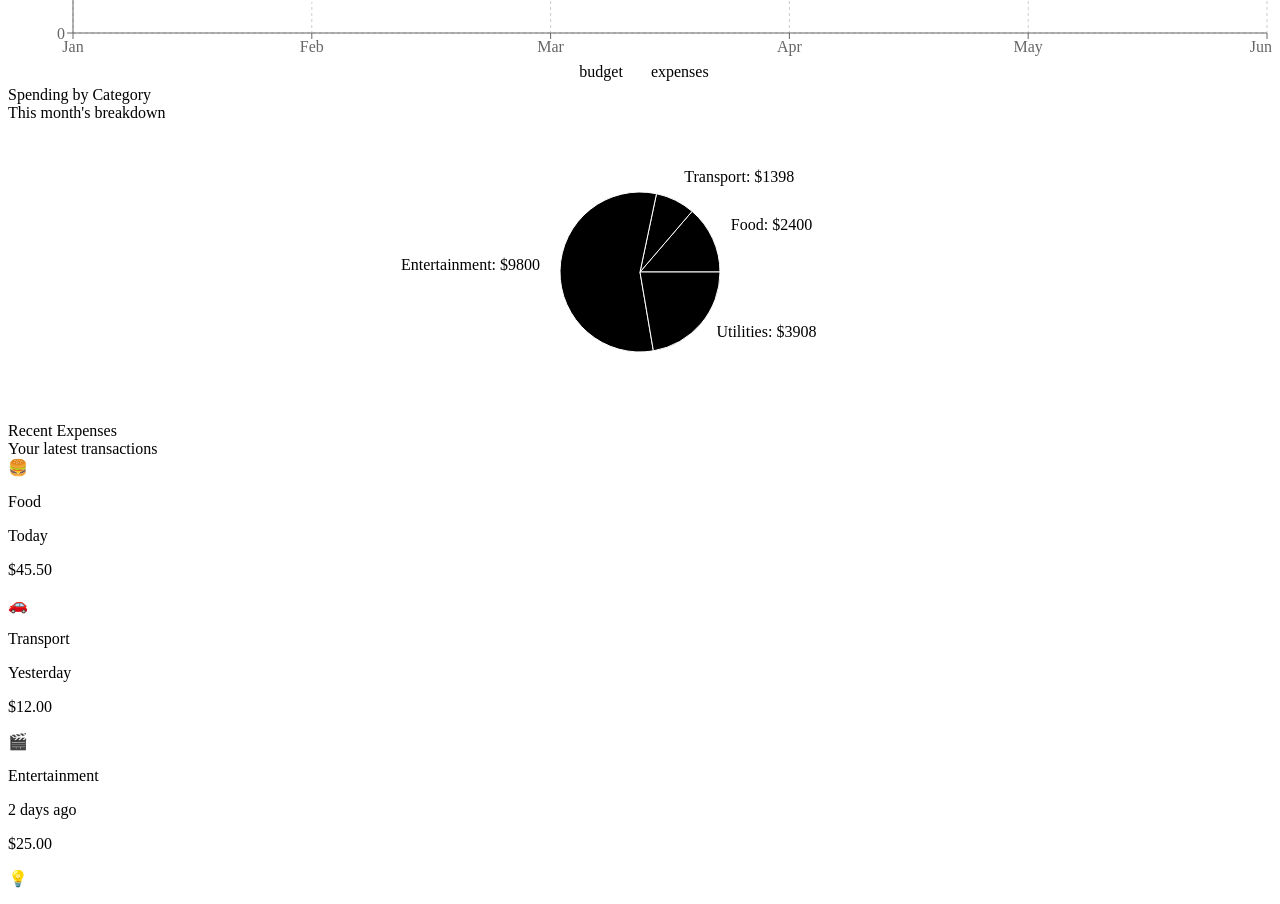
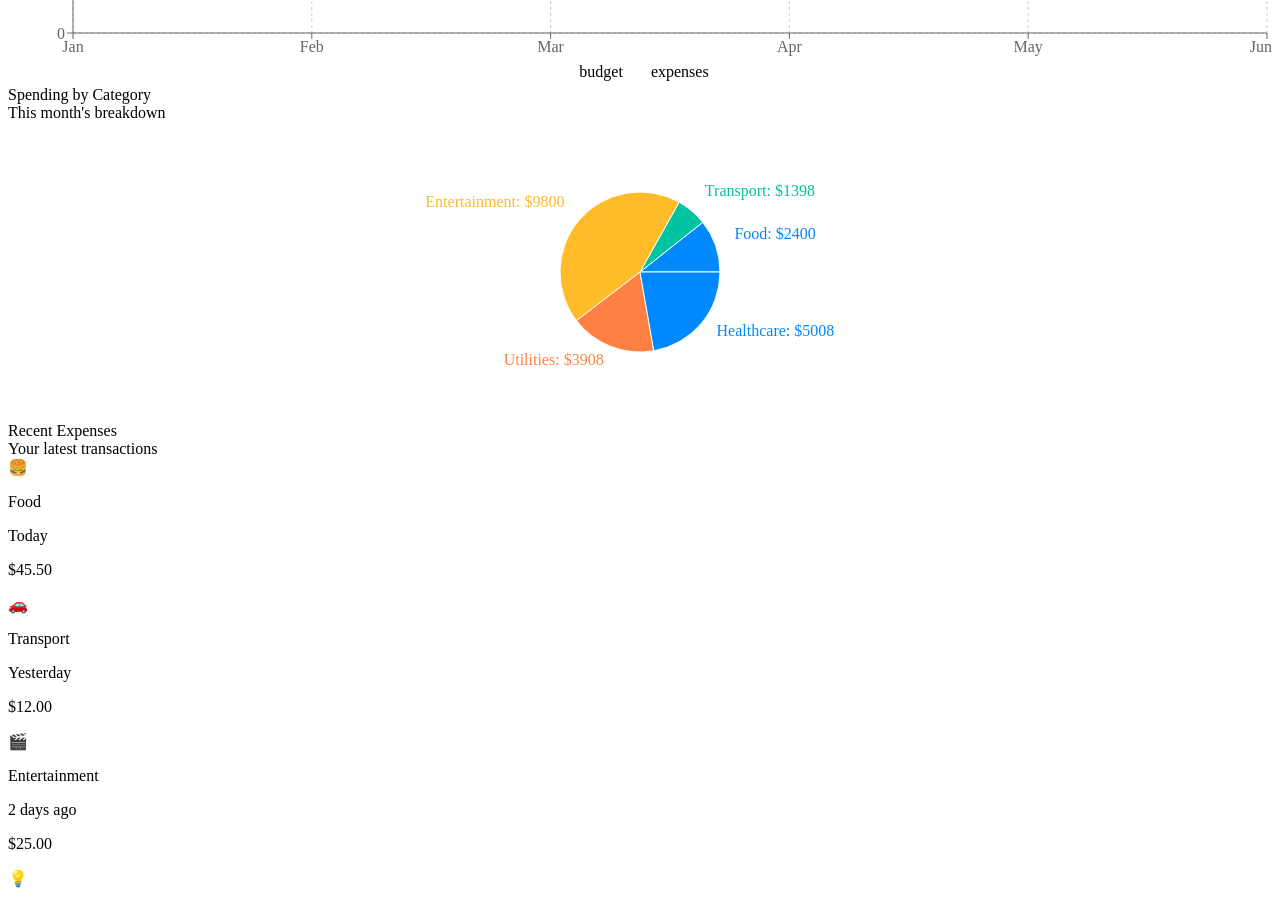
Before and after one commit to ISOHAN07/ExpenseHive, a Next.js app: page /Dashboard in a window 1280 px wide. Shown: the part 820-1724 px from the top of the page. Built offline with nearby package versions, Linux system fonts and the light colour scheme.

Commit message:
Improved PI chart

```diff
--- a/src/pages/Dashboard.tsx
+++ b/src/pages/Dashboard.tsx
@@ -14,6 +14,8 @@ import {
 import { Card, CardContent, CardDescription, CardHeader, CardTitle } from "../../components/ui/card"
 import { TrendingUp, Wallet, Target, AlertCircle } from "lucide-react"
 
+const COLORS = ['#0088FE', '#00C49F', '#FFBB28', '#FF8042']
+
 const monthlyData = [
   { month: "Jan", expenses: 2400, budget: 2400 },
   { month: "Feb", expenses: 1398, budget: 2210 },
@@ -28,6 +30,7 @@ const categoryData = [
   { name: "Transport", value: 1398, fill: "hsl(var(--chart-2))" },
   { name: "Entertainment", value: 9800, fill: "hsl(var(--chart-3))" },
   { name: "Utilities", value: 3908, fill: "hsl(var(--chart-4))" },
+  { name: "Healthcare", value: 5008, fill: "hsl(var(--chart-5))" },
 ]
 
 const recentExpenses = [
@@ -121,7 +124,7 @@ export default function Dashboard() {
             <CardDescription>This month's breakdown</CardDescription>
           </CardHeader>
           <CardContent>
-            <ResponsiveContainer width="100%" height={300}>
+            <ResponsiveContainer width="100%" height={300} object-cover>
               <PieChart>
                 <Pie
                   data={categoryData}
@@ -134,7 +137,7 @@ export default function Dashboard() {
                   dataKey="value"
                 >
                   {categoryData.map((entry, index) => (
-                    <Cell key={`cell-${index}`} fill={entry.fill} />
+                    <Cell key={`cell-${index}`} fill={COLORS[index % COLORS.length]} />
                   ))}
                 </Pie>
                 <Tooltip />
```
